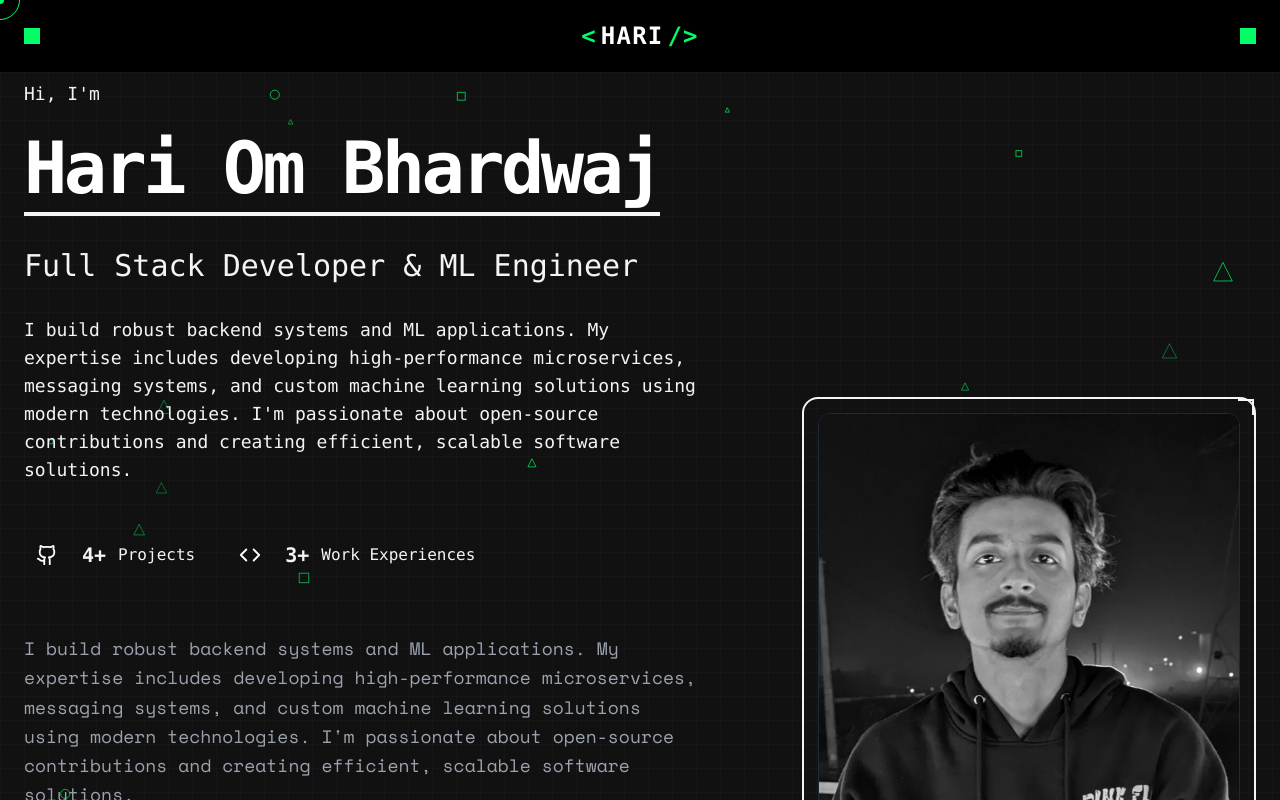
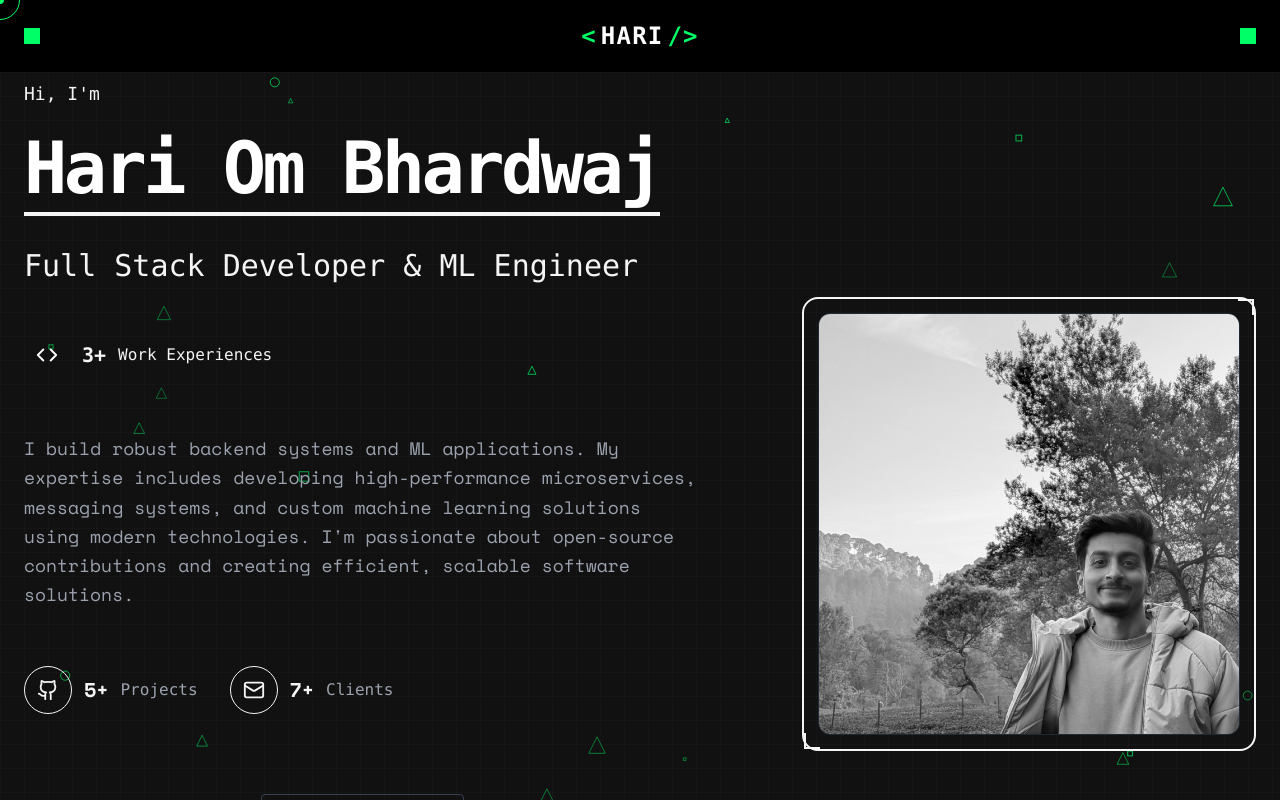
Before and after one commit to harry-urek/portfolio, a Next.js app: page / in a window 1280 px wide. Shown: the top 800 px of the page. Built offline with nearby package versions, Linux system fonts and the light colour scheme.

Commit message:
new image hero section fix

```diff
--- a/components/Hero.tsx
+++ b/components/Hero.tsx
@@ -146,34 +146,13 @@ export default function Hero() {
                 </div>
               </FadeUp>
 
-              <FadeUp delay={0.3}>
               <TypewriterEffect
                 text="Full Stack Developer & ML Engineer"
                 className="text-2xl lg:text-3xl font-medium text-primary"
               />
-              </FadeUp>
 
-              <FadeUp delay={0.4}>
-                <p className="text-secondary text-lg max-w-2xl">
-                  I build robust backend systems and ML applications. My expertise includes developing high-performance
-                  microservices, messaging systems, and custom machine learning solutions using modern technologies.
-                  I&apos;m passionate about open-source contributions and creating efficient, scalable software solutions.
-                </p>
-              </FadeUp>
+              <div className="flex flex-wrap items-center gap-8 py-4">
 
-              <FadeUp delay={0.5}>
-                <div className="flex flex-wrap items-center gap-8 py-4">
-                  <div className="flex items-center gap-3">
-                    <motion.div
-                      className="p-3 bg-gradient-primary rounded-full"
-                      whileHover={{ scale: 1.1 }}
-                      whileTap={{ scale: 0.95 }}
-                    >
-                      <Github className="text-white" size={22} />
-                    </motion.div>
-                    <span className="font-bold text-primary text-xl">4+</span>
-                    <span className="text-secondary">Projects</span>
-                  </div>
 
                 <div className="flex items-center gap-3">
                   <motion.div
@@ -187,13 +166,12 @@ export default function Hero() {
                   <span className="text-secondary">Work Experiences</span>
                 </div>
               </div>
-              </FadeUp>
             </div>
 
             <p className="text-lg text-gray-400 max-w-2xl font-light leading-relaxed">
               I build robust backend systems and ML applications. My expertise includes developing high-performance
               microservices, messaging systems, and custom machine learning solutions using modern technologies.
-              I'm passionate about open-source contributions and creating efficient, scalable software solutions.
+              I&apos;m passionate about open-source contributions and creating efficient, scalable software solutions.
             </p>
 
             <div className="flex flex-wrap items-center gap-8 py-4">
@@ -237,7 +215,7 @@ export default function Hero() {
                 className="button-secondary px-8 py-4 border border-gray-700 hover:border-neon-green/50 rounded-md flex items-center gap-2 transition text-lg group relative z-20"
                 style={{ pointerEvents: 'auto' }}
               >
-                <span className="font-mono">Let's Talk</span>
+                <span className="font-mono">Let&apos;s Talk</span>
                 <ChevronDown size={20} className="group-hover:translate-y-1 transition-transform" />
               </Link>
             </div>
@@ -327,7 +305,8 @@ export default function Hero() {
         </div>
       </div>
 
-      {isMounted && (
+      {
+        isMounted && (
           <motion.div
             className="absolute bottom-10 left-1/2 transform -translate-x-1/2 cursor-pointer"
             initial={{ opacity: 0 }}
@@ -348,7 +327,8 @@ export default function Hero() {
               <ChevronDown className="text-neon-green opacity-0" size={24} />
             </motion.div>
           </motion.div>
-      )}
-    </section>
+        )
+      }
+    </section >
   );
 }
```
Also changed, not shown: public/placeholder-profile.jpg. Lines whose indentation alone changed are shown as unchanged.
